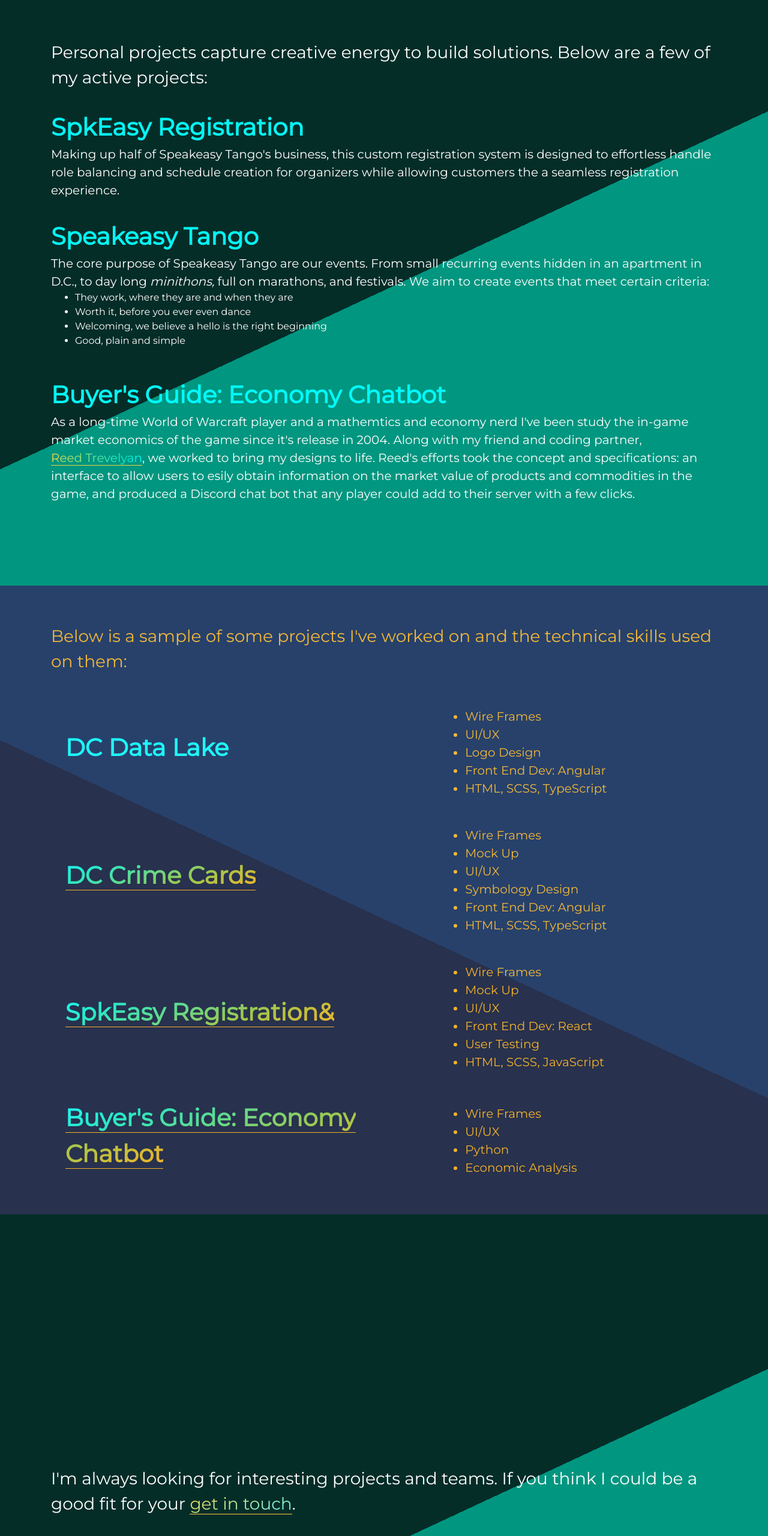
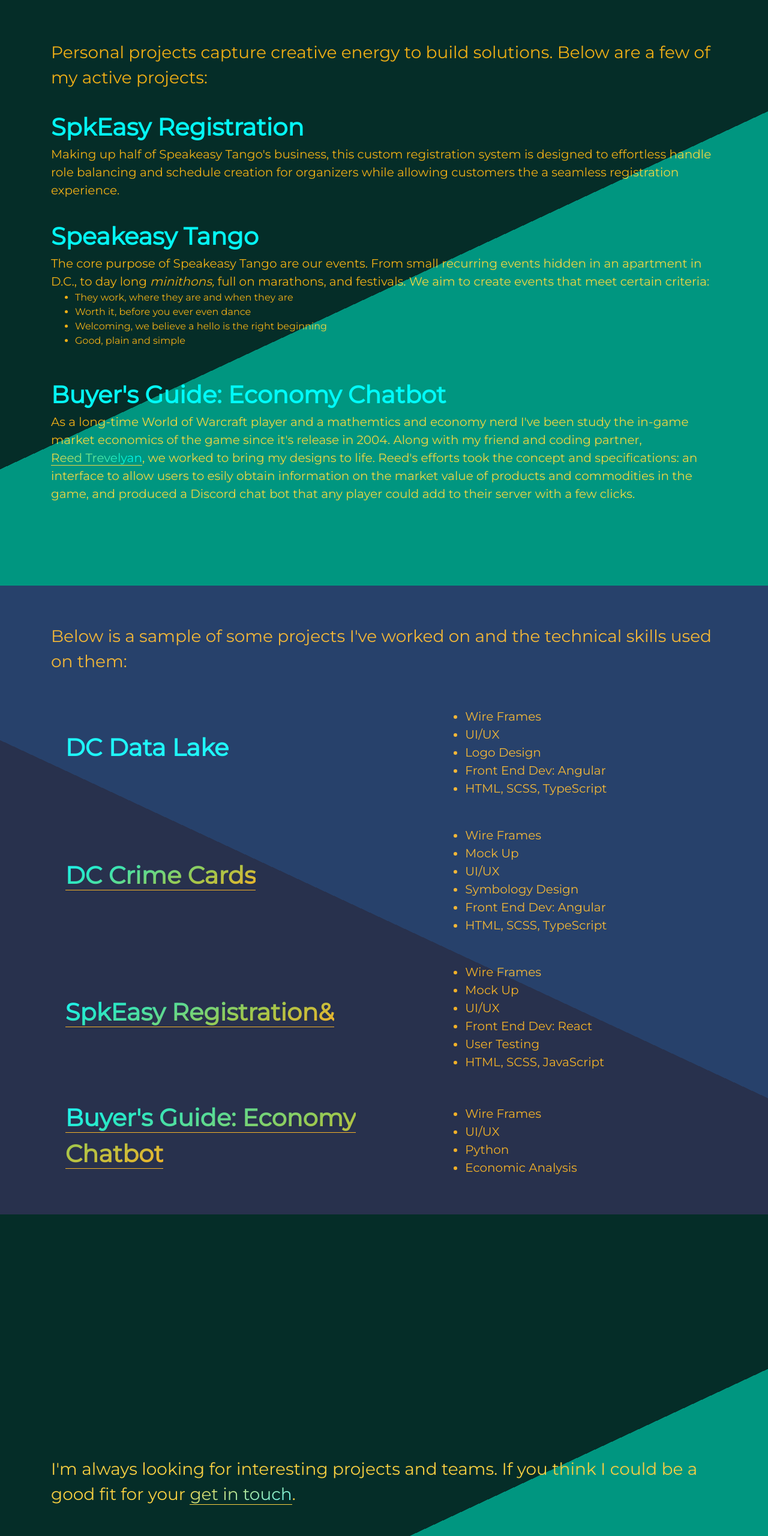
Before and after one commit to unlockedSound/chorvinsky_website, a React (Create React App) app: page / in a window 1280 px wide. Shown: the part 2224-4784 px from the top of the page at 60% size. Built offline with nearby package versions, Linux system fonts and the light colour scheme.

Commit message:
catch up to alt-color branch

```diff
--- a/src/App.scss
+++ b/src/App.scss
@@ -324,7 +324,7 @@
     }
 
     &__opener {
-      @include text-style($naut-text-2, $med-text);
+      @include text-style($naut-text-1, $med-text);
     }
 
     &__title {
@@ -332,14 +332,14 @@
     }
 
     &__text {
-      @include text-style($naut-text-2, $sm-ish-text);
+      @include text-style($naut-text-1, $sm-ish-text);
 
       &--italics {
         font-style: italic;
       }
 
       &__list {
-        color: $naut-text-2;
+        color: $naut-text-1;
         font: {
           size: initial;
         }
@@ -451,11 +451,11 @@
     @include content-spacer;
 
     &__hire {
-      color: $naut-text-2;
+      color: $naut-text-1;
       font-size: $med-text;
       padding: {
         top: 3rem;
-        bottom: 3rem;
+        bottom: 2rem;
       }
 
       &--link {
@@ -474,8 +474,12 @@
     }
 
     &__follow {
-      @include text-style($naut-text-2, $med-text);
+      @include text-style($naut-text-1, $med-text);
       @include extra-text;
+       padding: {
+        top: 2rem;
+        bottom: 3rem;
+      }
 
       &--link {
         background: linear-gradient($right-to-left, $naut-text-1, $naut-accent);
```
